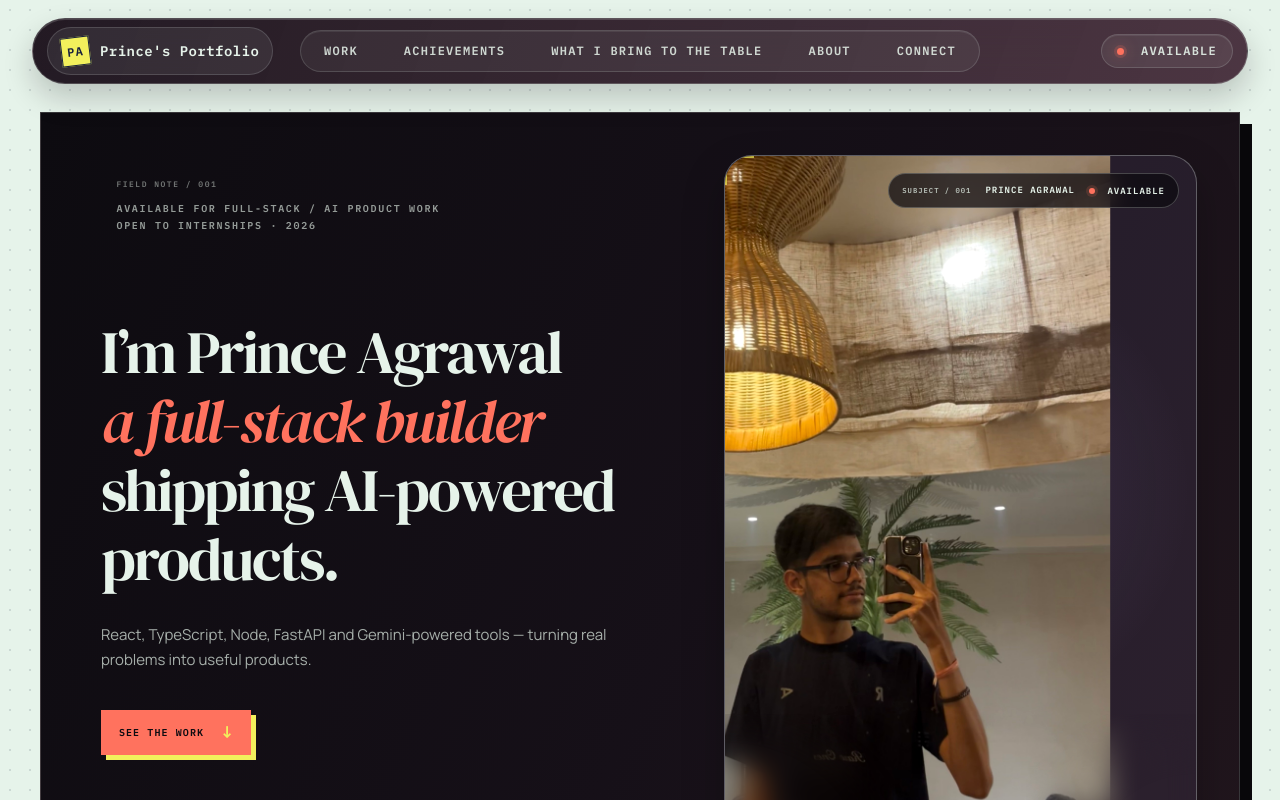
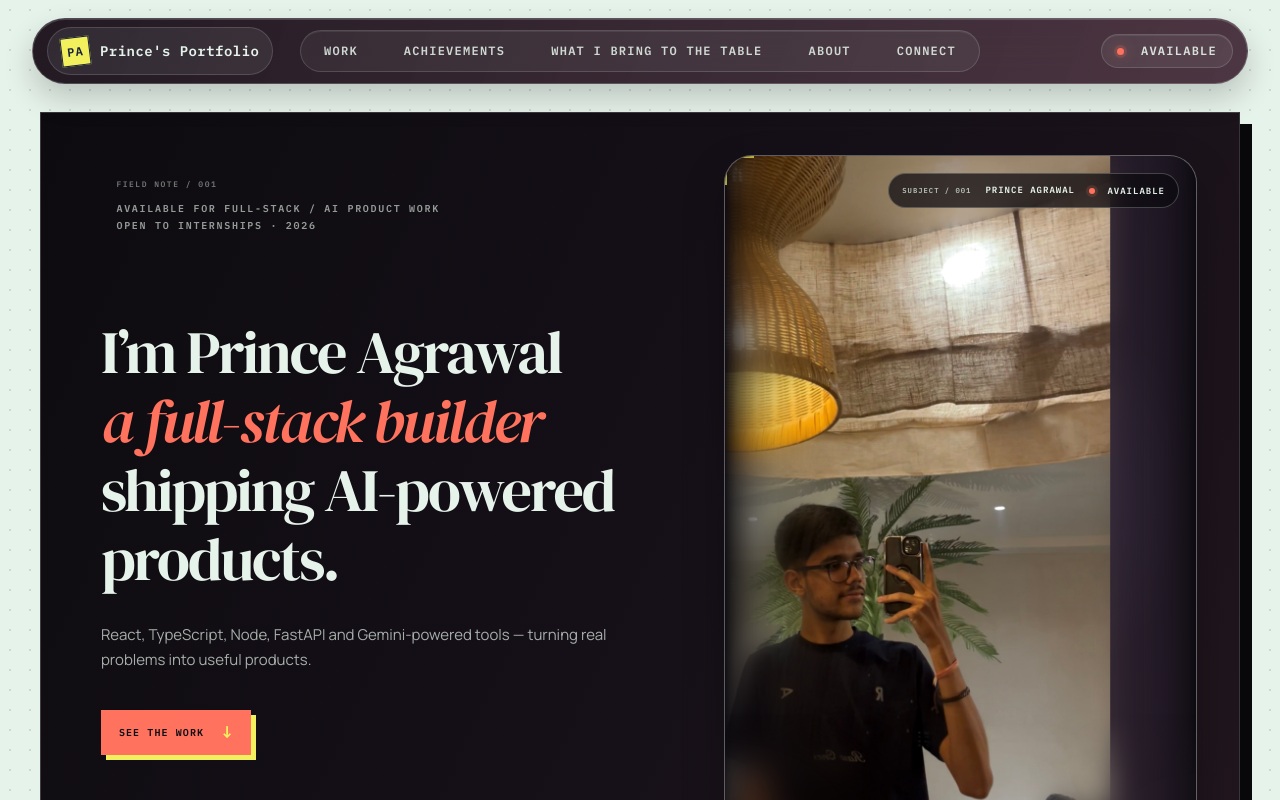
Before and after one commit to buildwithpriince/buildwithpriince-portfolio, a React (Vite) app: page / in a window 1280 px wide. Shown: the top 800 px of the page. Built offline with nearby package versions, Linux system fonts and the light colour scheme.

Commit message:
Update cleanup.css

```diff
--- a/src/cleanup.css
+++ b/src/cleanup.css
@@ -1223,3 +1223,51 @@
     font-size:12px !important;
   }
 }
+
+/* =========================================================
+   PORTRAIT EDGE BLUR
+   Keep the desktop portrait edges soft like the mobile view.
+   ========================================================= */
+
+.photo-hover-target {
+  position: absolute !important;
+  overflow: hidden !important;
+}
+
+.photo-hover-target::after {
+  content: "" !important;
+  position: absolute !important;
+  inset: 0 !important;
+  z-index: 6 !important;
+  pointer-events: none !important;
+
+  background:
+    linear-gradient(
+      90deg,
+      rgba(13,11,16,.95) 0%,
+      rgba(13,11,16,.55) 7%,
+      transparent 18%,
+      transparent 82%,
+      rgba(13,11,16,.55) 93%,
+      rgba(13,11,16,.95) 100%
+    ) !important;
+
+  backdrop-filter: blur(12px) !important;
+  -webkit-backdrop-filter: blur(12px) !important;
+
+  mask-image: linear-gradient(
+    90deg,
+    #000 0%,
+    transparent 22%,
+    transparent 78%,
+    #000 100%
+  ) !important;
+
+  -webkit-mask-image: linear-gradient(
+    90deg,
+    #000 0%,
+    transparent 22%,
+    transparent 78%,
+    #000 100%
+  ) !important;
+}
```
